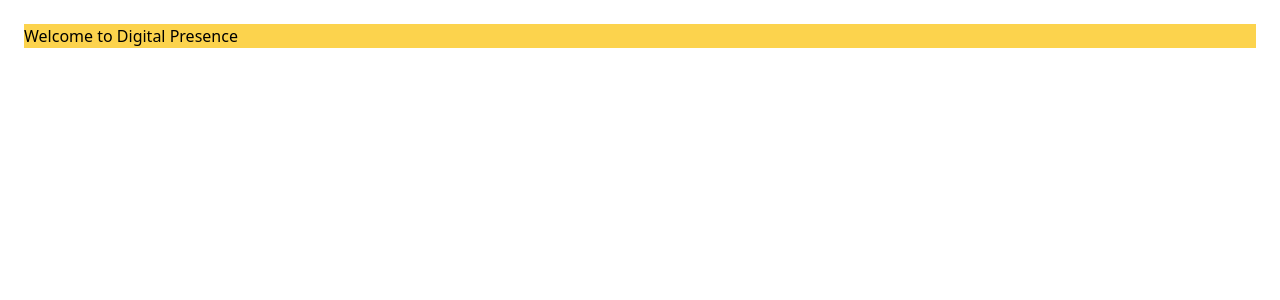
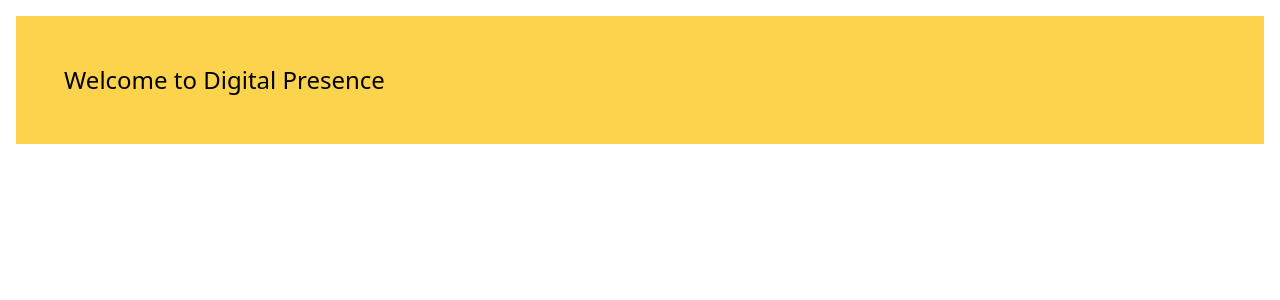
Before and after one commit to rpowelson12/digitalpresence, a Django app: page / in a window 1280 px wide. Shown: the top 300 px of the page. Run offline with Django 5.2, Linux system fonts and the light colour scheme; some libraries are stand-ins or nearby versions.

Commit message:
Got tailwind working

```diff
--- a/DigitalPresence/DigitalPresence/templates/DigitalPresence/base.html
+++ b/DigitalPresence/DigitalPresence/templates/DigitalPresence/base.html
@@ -8,6 +8,6 @@
     <title>Digital Presence</title>
 </head>
 <body>
-    <h1 class='m-6 bg-amber-300'>Welcome to Digital Presence</h1>
+    <h1 class='m-4 p-12 text-2xl bg-amber-300'>Welcome to Digital Presence</h1>
 </body>
 </html>
```
Also changed, not shown: DigitalPresence/DigitalPresence/views.py (line endings or trailing spaces).
